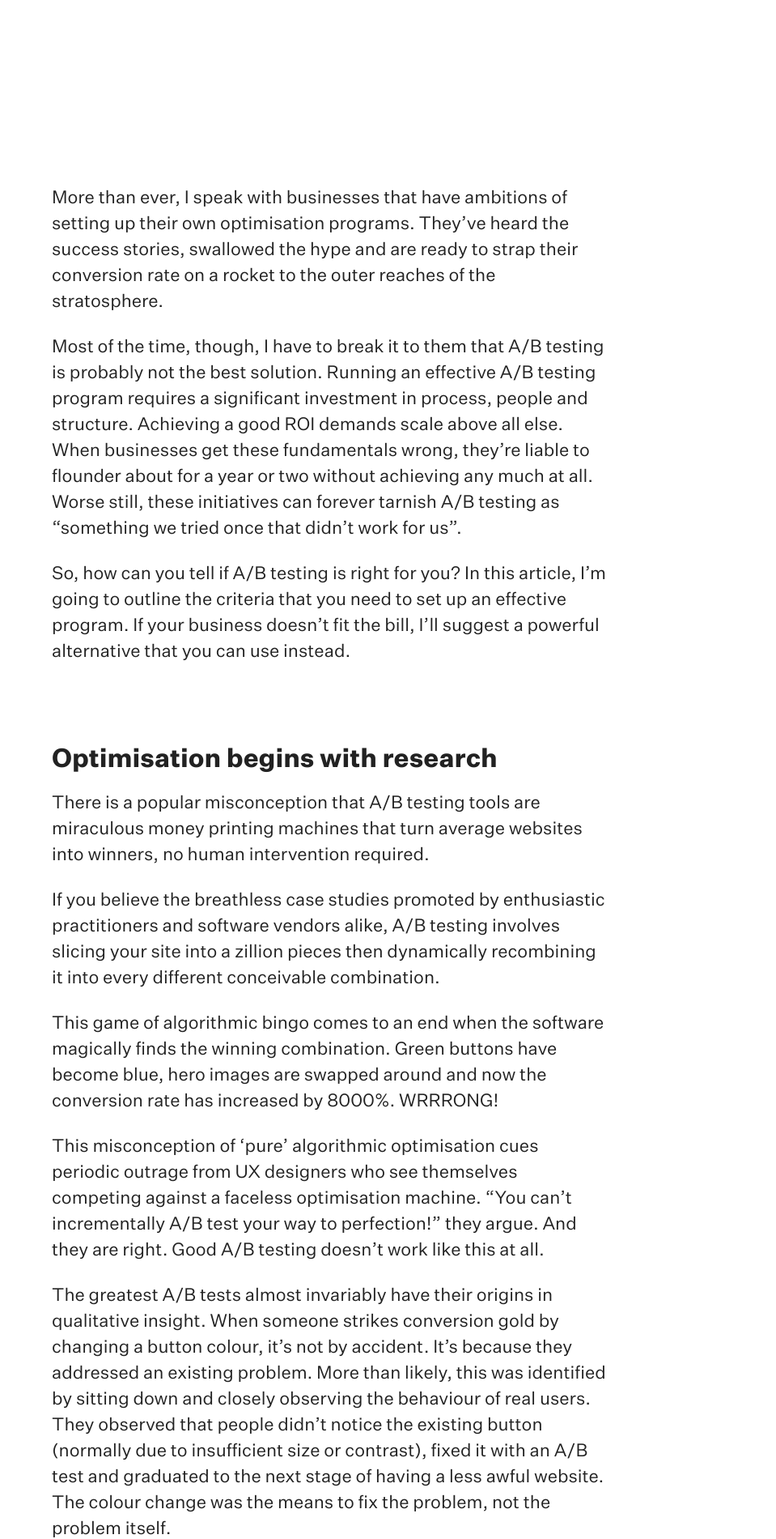
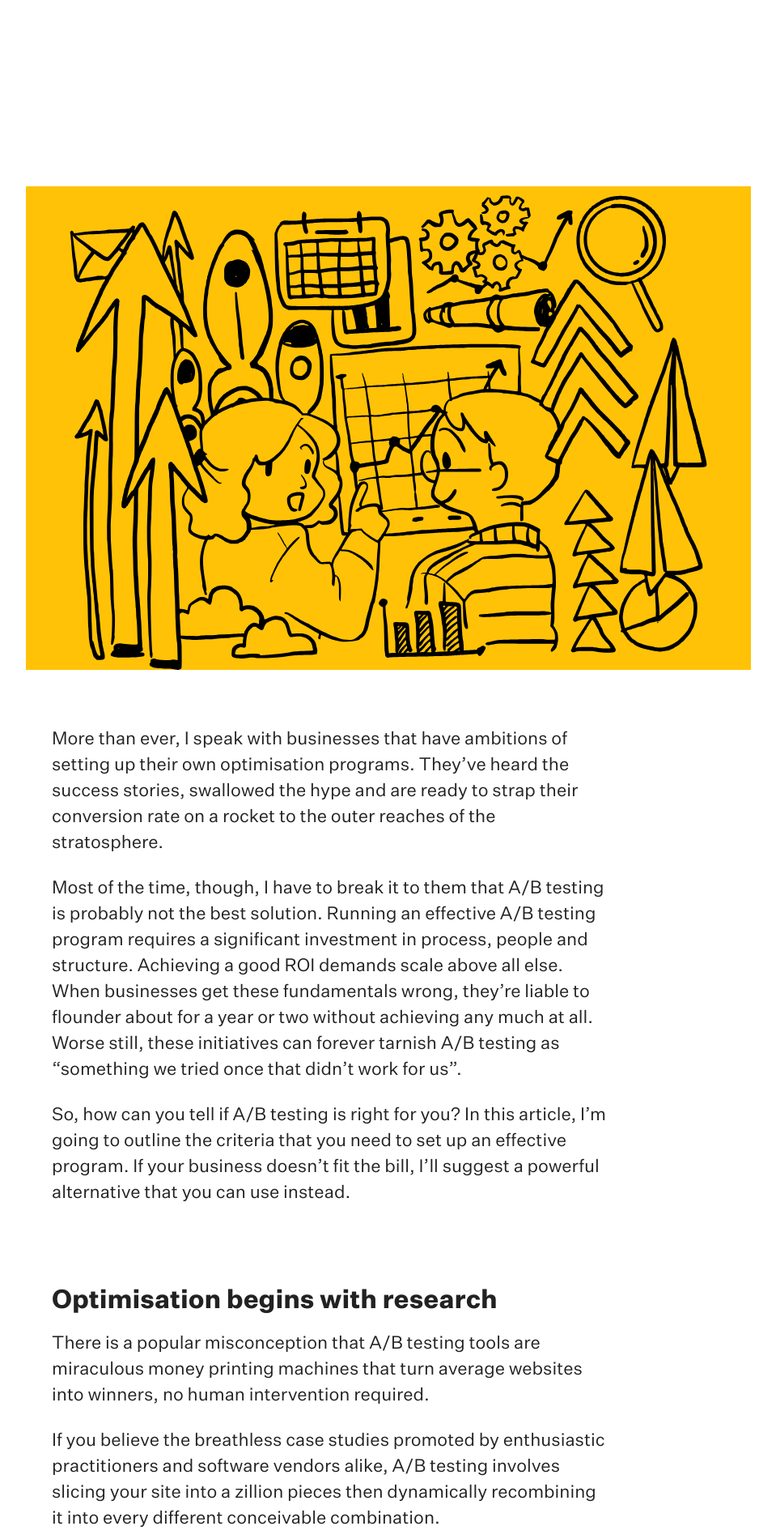
Before and after one commit to olleepalmer/olleepalmer.github.io, a Jekyll site: the page built from _posts/2021-03-22-you-probably-dont-need-ab-testing.md, in a window 1280 px wide. Shown: the part 589-2489 px from the top of the page at 81% size, without its empty margins (160-1119 px from the left). Built offline with Jekyll 4.4.1, drawn with Linux system fonts in a browser that asks for light colours; comment, search, counter and statistics services are not loaded.

Commit message:
Added image to post

```diff
--- a/_posts/2021-03-22-you-probably-dont-need-ab-testing.md
+++ b/_posts/2021-03-22-you-probably-dont-need-ab-testing.md
@@ -9,6 +9,7 @@ categories: [blog]
 permalink: "/blog/you-probably-dont-need-ab-testing"
 slug: "2021-03-18-you-probably-dont-need-ab-testing"
 ---
+{% include image-large.html name="poppy-illustration.svg" caption="" %}
 
 More than ever, I speak with businesses that have ambitions of setting up their own optimisation programs. They’ve heard the success stories, swallowed the hype and are ready to strap their conversion rate on a rocket to the outer reaches of the stratosphere.
 
```
Also changed, not shown: img/poppy-illustration.svg (added).
